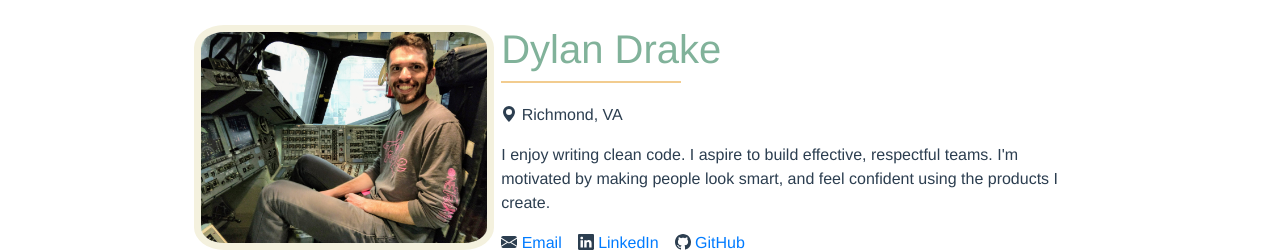
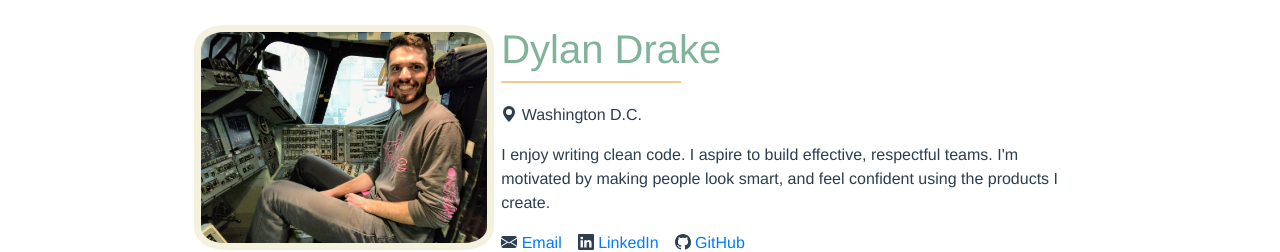
Before and after one commit to dcdrake/resume, a Vue app: page / in a window 1280 px wide. Shown: the top 252 px of the page. Built offline with nearby package versions, Linux system fonts and the light colour scheme.

Commit message:
update location

```diff
--- a/src/views/Home.vue
+++ b/src/views/Home.vue
@@ -14,7 +14,7 @@
           <b-col class="text-left">
             <h1>Dylan Drake</h1>
             <hr />
-            <p><b-icon icon="geo-alt-fill"></b-icon> Richmond, VA</p>
+            <p><b-icon icon="geo-alt-fill"></b-icon> Washington D.C.</p>
 
             <p>
               I enjoy writing clean code. I aspire to build effective,
```
